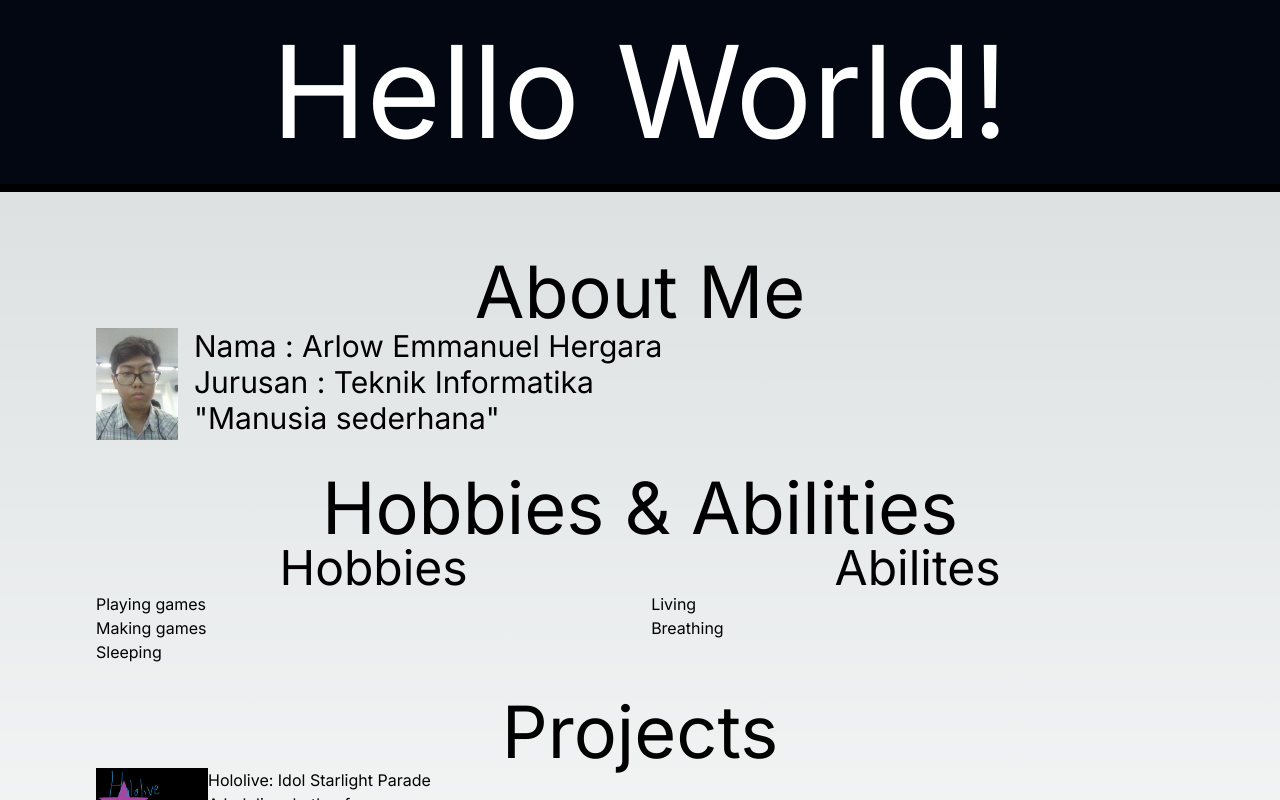
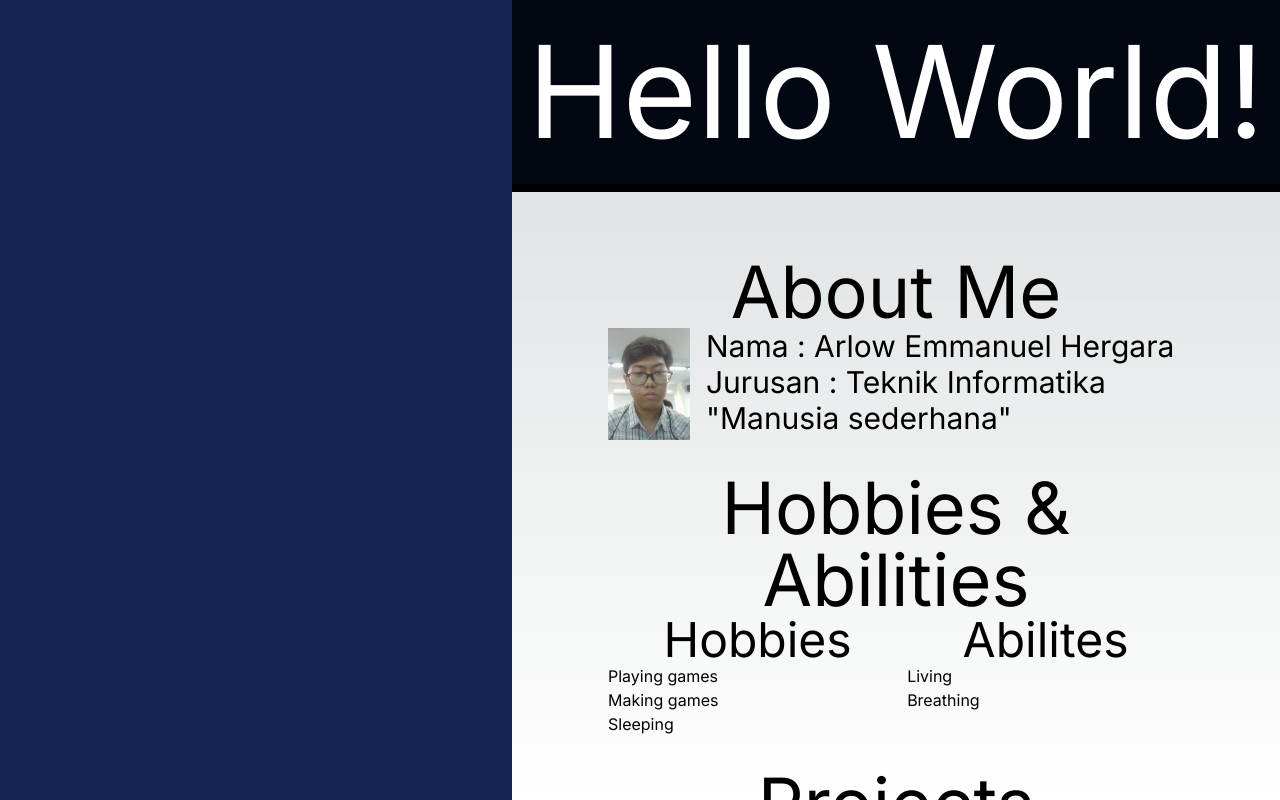
Before and after one commit to Arlow5761/sparta-portfolio, a Next.js app: page / in a window 1280 px wide. Shown: the top 800 px of the page. Built offline with nearby package versions, Linux system fonts and the light colour scheme.

Commit message:
feat/sectionheader: added section header to the root layout

```diff
--- a/app/layout.tsx
+++ b/app/layout.tsx
@@ -1,6 +1,7 @@
 import type { Metadata } from "next";
 import { Inter } from "next/font/google";
 import "./globals.css";
+import SectionHeader from "./sectionheader";
 
 const inter = Inter({ subsets: ["latin"] });
 
@@ -19,7 +20,12 @@ export default function RootLayout({
       <head>
         <title>Portfolio Arlow</title>
       </head>
-      <body className={inter.className}>{children}</body>
+      <body className={inter.className + " h-screen w-full landscape:flex"}>
+        <SectionHeader/>
+        <div className="block h-3/5 landscape:w-3/5 landscape:h-full">
+          {children}
+        </div>
+      </body>
     </html>
   );
 }
--- /dev/null
+++ b/app/navigationlinks.tsx
@@ -0,0 +1,9 @@
+'use client';
+
+export function NavigationLinks() {
+    return (
+        <div>
+
+        </div>
+    );
+}
--- /dev/null
+++ b/app/sectionheader.tsx
@@ -0,0 +1,11 @@
+import {NavigationLinks} from "./navigationlinks"
+import {SectionThumbnails} from "./sectionthumbnails"
+
+export default function SectionHeader() {
+    return (
+        <div className="bg-blue-950 block h-2/5 landscape:w-2/5 landscape:h-full">
+            <NavigationLinks/>
+            <SectionThumbnails/>
+        </div>
+    );
+}
--- /dev/null
+++ b/app/sectionthumbnails.tsx
@@ -0,0 +1,9 @@
+'use client';
+
+export function SectionThumbnails() {
+    return (
+        <div>
+
+        </div>
+    );
+}
```
